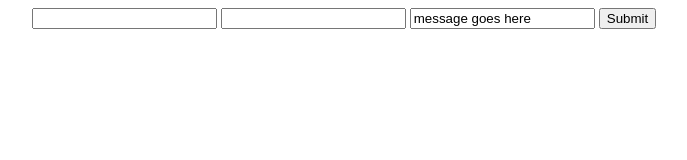
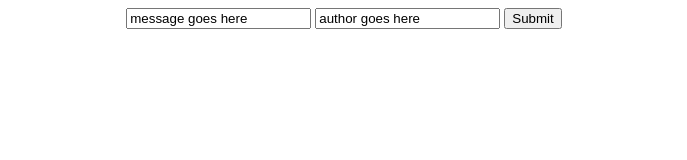
Before and after one commit to girlcodeakl/mcauley2017, a plain HTML site: page public/post.html in a window 1280 px wide. Shown: the whole page, without its empty margins (296-983 px from the left). Drawn offline with Linux system fonts and the light colour scheme.

Commit message:
I had altered names in the code from "message" to "author"

```diff
--- a/index.js
+++ b/index.js
@@ -23,9 +23,11 @@ app.get('/posts', sendPostsList);
 //let a client POST something new
 var saveNewPost = function (request, response) {
   console.log(request.body.message); //write it on the command prompt so we can see
+  console.log(request.body.author); //write it on the command prompt so we can see
 
   var post = {};
   post.message = request.body.message;
+  post.author = request.body.author;
   posts.push(post); //save it in our list
   response.send("thanks for your message. Press back to add another");
 }
--- a/public/post.html
+++ b/public/post.html
@@ -5,10 +5,9 @@
     <link rel="stylesheet" href="style.css">
   </head>
   <body>
-        <input>
-        <input class="nameInput"
       <form method="post" action="/posts">
           <input type="text" name="message" value="message goes here">
+            <input type="text" name="author" value="author goes here">
           <input type="submit" value="Submit">
       </form>
   </body>
```
Also changed, not shown: public/feed.html (+2 -0 lines).
